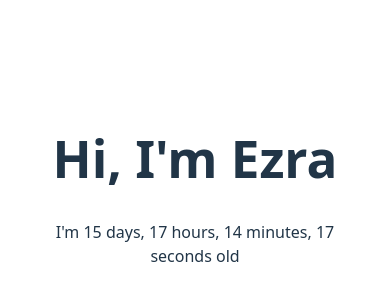
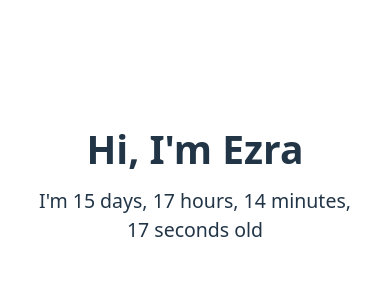
Before and after one commit to BraedenKilburn/ezra, a website built with Vite: page index.html in a window 390 px wide. Shown: the part 240-540 px from the top of the page. Built offline with nearby package versions, Linux system fonts and the light colour scheme; a web font is replaced by a local one.

Commit message:
fix: handle responsive font sizes

```diff
--- a/src/style.css
+++ b/src/style.css
@@ -23,16 +23,20 @@ body {
   min-height: 100vh;
 }
 
-h1 {
-  font-size: 3.2em;
-  line-height: 1.1;
-}
-
 #app {
   max-width: 1280px;
   margin: 0 auto;
   padding: 2rem;
   text-align: center;
+}
+
+h1 {
+  margin: 0 0 0.5rem;
+  font-size: clamp(2rem, 10vw, 3.2rem);
+}
+
+#age-timer {
+  font-size: clamp(1rem, 5vw, 1.6rem);
 }
 
 @media (prefers-color-scheme: light) {
```
